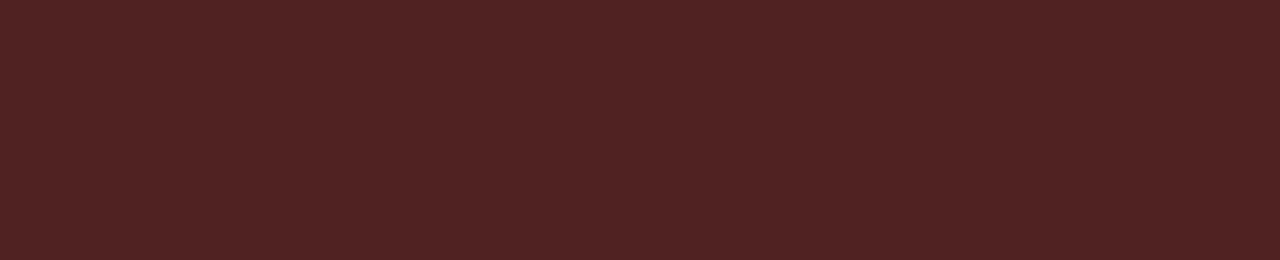
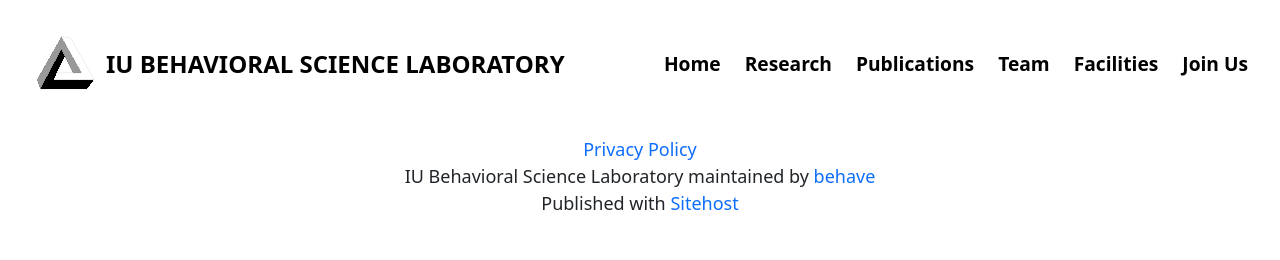
Before and after one commit to BehaveLab/BehaveLab.github.io, a plain HTML site: page 404.html in a window 1280 px wide. Drawn offline with Linux system fonts and the light colour scheme.

Commit message:
changed 404.html for dead page issue

```diff
--- a/404.html
+++ b/404.html
@@ -10,8 +10,8 @@
     <link rel="manifest" href="/manifest.json" />
     <title>IU Behavioral Science Laboratory</title>
     <link rel="stylesheet" href="./style.css" />
-    <script defer="defer" src="/static/js/main.58ae3d7b.js"></script>
-    <link href="/static/css/main.21d71683.css" rel="stylesheet" />
+    <script defer="defer" src="/static/js/main.6142b325.js"></script>
+    <link href="/static/css/main.912326ad.css" rel="stylesheet" />
   </head>
   <body>
     <noscript>You need to enable JavaScript to run this app.</noscript>
```
